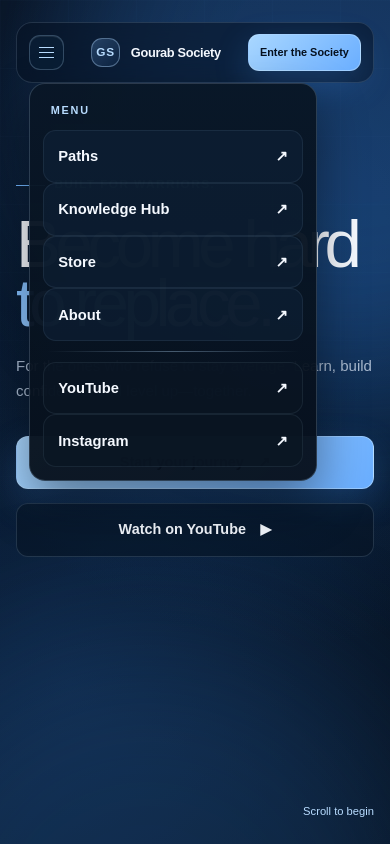
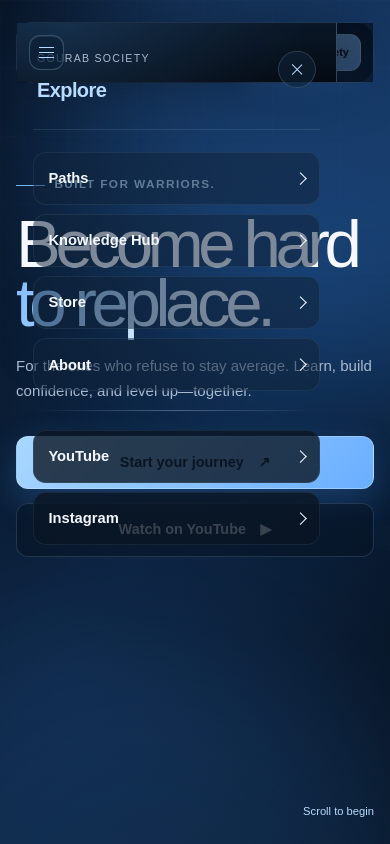
Before and after one commit to gourab-cpu-tech/gourab-society, a Next.js app: page / in a window 390 px wide. Both pictures are taken after a click on the button "Open menu". Shown: the top 844 px of the page. Built offline with nearby package versions, Linux system fonts and the light colour scheme.

Commit message:
Add smooth mobile side drawer

```diff
--- a/src/app/MobileMenu.tsx
+++ b/src/app/MobileMenu.tsx
@@ -20,24 +20,49 @@
         <span />
       </button>
 
-      {isOpen && (
-        <div className="mobile-menu-panel">
-          <div className="mobile-menu-header">Menu</div>
-          <Link className="mobile-menu-item" href="#paths" onClick={() => setIsOpen(false)}>
+      <div className={`mobile-menu-layer${isOpen ? " is-open" : ""}`}>
+        <button
+          className="mobile-menu-backdrop"
+          type="button"
+          aria-label="Close menu"
+          tabIndex={isOpen ? 0 : -1}
+          onClick={() => setIsOpen(false)}
+        />
+
+        <div className="mobile-menu-panel" aria-hidden={!isOpen}>
+          <div className="mobile-menu-topline">
+            <div>
+              <p className="mobile-menu-kicker">Gourab Society</p>
+              <div className="mobile-menu-header">Explore</div>
+            </div>
+            <button
+              className="mobile-menu-close"
+              type="button"
+              aria-label="Close menu"
+              tabIndex={isOpen ? 0 : -1}
+              onClick={() => setIsOpen(false)}
+            >
+              <span />
+              <span />
+            </button>
+          </div>
+
+          <div className="mobile-menu-links">
+            <Link className="mobile-menu-item" href="#paths" onClick={() => setIsOpen(false)} tabIndex={isOpen ? 0 : -1}>
               <span>Paths</span>
-            <span aria-hidden="true">↗</span>
+              <span className="mobile-menu-arrow" aria-hidden="true" />
             </Link>
-          <Link className="mobile-menu-item" href="/knowledge" onClick={() => setIsOpen(false)}>
+            <Link className="mobile-menu-item" href="/knowledge" onClick={() => setIsOpen(false)} tabIndex={isOpen ? 0 : -1}>
               <span>Knowledge Hub</span>
-            <span aria-hidden="true">↗</span>
+              <span className="mobile-menu-arrow" aria-hidden="true" />
             </Link>
-          <Link className="mobile-menu-item" href="/store" onClick={() => setIsOpen(false)}>
+            <Link className="mobile-menu-item" href="/store" onClick={() => setIsOpen(false)} tabIndex={isOpen ? 0 : -1}>
               <span>Store</span>
-            <span aria-hidden="true">↗</span>
+              <span className="mobile-menu-arrow" aria-hidden="true" />
             </Link>
-          <Link className="mobile-menu-item" href="/about" onClick={() => setIsOpen(false)}>
+            <Link className="mobile-menu-item" href="/about" onClick={() => setIsOpen(false)} tabIndex={isOpen ? 0 : -1}>
               <span>About</span>
-            <span aria-hidden="true">↗</span>
+              <span className="mobile-menu-arrow" aria-hidden="true" />
             </Link>
 
             <div className="mobile-menu-divider" />
@@ -47,21 +72,24 @@
               href="https://youtube.com/@gourab.society?si=-WaxCE7xxQr6HDJW"
               target="_blank"
               rel="noreferrer"
+              tabIndex={isOpen ? 0 : -1}
             >
               <span>YouTube</span>
-            <span aria-hidden="true">↗</span>
+              <span className="mobile-menu-arrow" aria-hidden="true" />
             </a>
             <a
               className="mobile-menu-item social-item"
               href="https://www.instagram.com/gourab.fitness?igsh=MWI5Nm54eHVtdGdoeg%3D%3D&utm_source=qr"
               target="_blank"
               rel="noreferrer"
+              tabIndex={isOpen ? 0 : -1}
             >
               <span>Instagram</span>
-            <span aria-hidden="true">↗</span>
+              <span className="mobile-menu-arrow" aria-hidden="true" />
             </a>
           </div>
-      )}
+        </div>
+      </div>
     </div>
   );
 }
--- a/src/app/globals.css
+++ b/src/app/globals.css
@@ -100,6 +100,8 @@
 }
 
 .mobile-menu-toggle {
+  position: relative;
+  z-index: 31;
   display: grid;
   width: 2.2rem;
   height: 2.2rem;
@@ -126,41 +128,111 @@
   background: var(--blue-bright);
 }
 
+.mobile-menu-layer {
+  position: fixed;
+  z-index: 30;
+  inset: 0;
+  visibility: hidden;
+  pointer-events: none;
+}
+
+.mobile-menu-layer.is-open {
+  visibility: visible;
+  pointer-events: auto;
+}
+
+.mobile-menu-backdrop {
+  position: absolute;
+  inset: 0;
+  width: 100%;
+  height: 100%;
+  border: 0;
+  background: rgba(2, 8, 16, 0.58);
+  opacity: 0;
+  cursor: pointer;
+  transition: opacity 280ms ease;
+}
+
+.mobile-menu-layer.is-open .mobile-menu-backdrop {
+  opacity: 1;
+}
+
 .mobile-menu-panel {
   position: absolute;
-  z-index: 10;
-  top: calc(100% + 0.8rem);
+  z-index: 1;
+  top: 0;
   left: 0;
   display: grid;
-  width: min(82vw, 18rem);
-  padding: 0.8rem;
-  border: 1px solid rgba(184, 220, 255, 0.2);
-  border-radius: 1rem;
+  width: min(82vw, 22rem);
+  height: 100%;
+  padding: 1.5rem 1rem 2rem;
+  border-right: 1px solid rgba(184, 220, 255, 0.2);
   background:
-    linear-gradient(180deg, rgba(9, 23, 39, 0.98), rgba(7, 16, 28, 0.96));
-  box-shadow: 0 22px 50px rgba(0, 0, 0, 0.42);
+    radial-gradient(circle at 15% 8%, rgba(72, 145, 221, 0.2), transparent 15rem),
+    linear-gradient(180deg, rgba(9, 23, 39, 0.99), rgba(4, 10, 18, 0.99));
+  box-shadow: 20px 0 60px rgba(0, 0, 0, 0.32);
   backdrop-filter: blur(18px);
-  animation: menuSlideIn 180ms ease-out;
-}
-
-@keyframes menuSlideIn {
-  from {
-    opacity: 0;
-    transform: translateY(-8px) scale(0.98);
-  }
-  to {
-    opacity: 1;
-    transform: translateY(0) scale(1);
-  }
+  transform: translateX(-101%);
+  transition: transform 420ms cubic-bezier(0.22, 1, 0.36, 1);
+}
+
+.mobile-menu-layer.is-open .mobile-menu-panel {
+  transform: translateX(0);
+}
+
+.mobile-menu-topline {
+  display: flex;
+  align-items: flex-start;
+  justify-content: space-between;
+  gap: 1rem;
+  padding: 0.25rem 0.25rem 1.5rem;
+  border-bottom: 1px solid rgba(184, 220, 255, 0.12);
+}
+
+.mobile-menu-kicker {
+  margin: 0 0 0.55rem;
+  color: var(--muted);
+  font-size: 0.66rem;
+  letter-spacing: 0.12em;
+  text-transform: uppercase;
 }
 
 .mobile-menu-header {
-  padding: 0.35rem 0.5rem 0.7rem;
-  color: var(--blue-bright);
-  font-size: 0.68rem;
+  padding: 0;
+  color: var(--blue-bright);
+  font-size: 1.25rem;
   font-weight: 700;
-  letter-spacing: 0.16em;
-  text-transform: uppercase;
+  letter-spacing: -0.03em;
+}
+
+.mobile-menu-close {
+  position: relative;
+  display: grid;
+  width: 2.35rem;
+  height: 2.35rem;
+  place-items: center;
+  border: 1px solid rgba(184, 220, 255, 0.18);
+  border-radius: 50%;
+  background: rgba(17, 36, 58, 0.58);
+  cursor: pointer;
+}
+
+.mobile-menu-close span {
+  position: absolute;
+  width: 0.9rem;
+  height: 1px;
+  background: var(--blue-bright);
+  transform: rotate(45deg);
+}
+
+.mobile-menu-close span + span {
+  transform: rotate(-45deg);
+}
+
+.mobile-menu-links {
+  display: grid;
+  gap: 0.58rem;
+  padding-top: 1.35rem;
 }
 
 .mobile-menu-item {
@@ -178,6 +250,33 @@
   transition: transform 180ms ease, background 180ms ease, border-color 180ms ease, color 180ms ease;
 }
 
+.mobile-menu-layer:not(.is-open) .mobile-menu-item {
+  opacity: 0;
+  transform: translateX(-1rem);
+}
+
+.mobile-menu-layer.is-open .mobile-menu-item {
+  animation: menuItemIn 380ms cubic-bezier(0.22, 1, 0.36, 1) both;
+}
+
+.mobile-menu-layer.is-open .mobile-menu-item:nth-child(1) { animation-delay: 80ms; }
+.mobile-menu-layer.is-open .mobile-menu-item:nth-child(2) { animation-delay: 120ms; }
+.mobile-menu-layer.is-open .mobile-menu-item:nth-child(3) { animation-delay: 160ms; }
+.mobile-menu-layer.is-open .mobile-menu-item:nth-child(4) { animation-delay: 200ms; }
+.mobile-menu-layer.is-open .mobile-menu-item:nth-child(6) { animation-delay: 250ms; }
+.mobile-menu-layer.is-open .mobile-menu-item:nth-child(7) { animation-delay: 290ms; }
+
+@keyframes menuItemIn {
+  from {
+    opacity: 0;
+    transform: translateX(-1rem);
+  }
+  to {
+    opacity: 1;
+    transform: translateX(0);
+  }
+}
+
 .mobile-menu-item:hover {
   transform: translateY(-1px);
   border-color: rgba(184, 220, 255, 0.22);
@@ -187,6 +286,19 @@
 
 .social-item {
   background: rgba(10, 22, 35, 0.8);
+}
+
+.mobile-menu-arrow {
+  width: 0.55rem;
+  height: 0.55rem;
+  border-top: 1px solid currentColor;
+  border-right: 1px solid currentColor;
+  transform: rotate(45deg);
+  transition: transform 180ms ease;
+}
+
+.mobile-menu-item:hover .mobile-menu-arrow {
+  transform: translateX(0.2rem) rotate(45deg);
 }
 
 .mobile-menu-divider {
```
Lines whose indentation alone changed are shown as unchanged.
